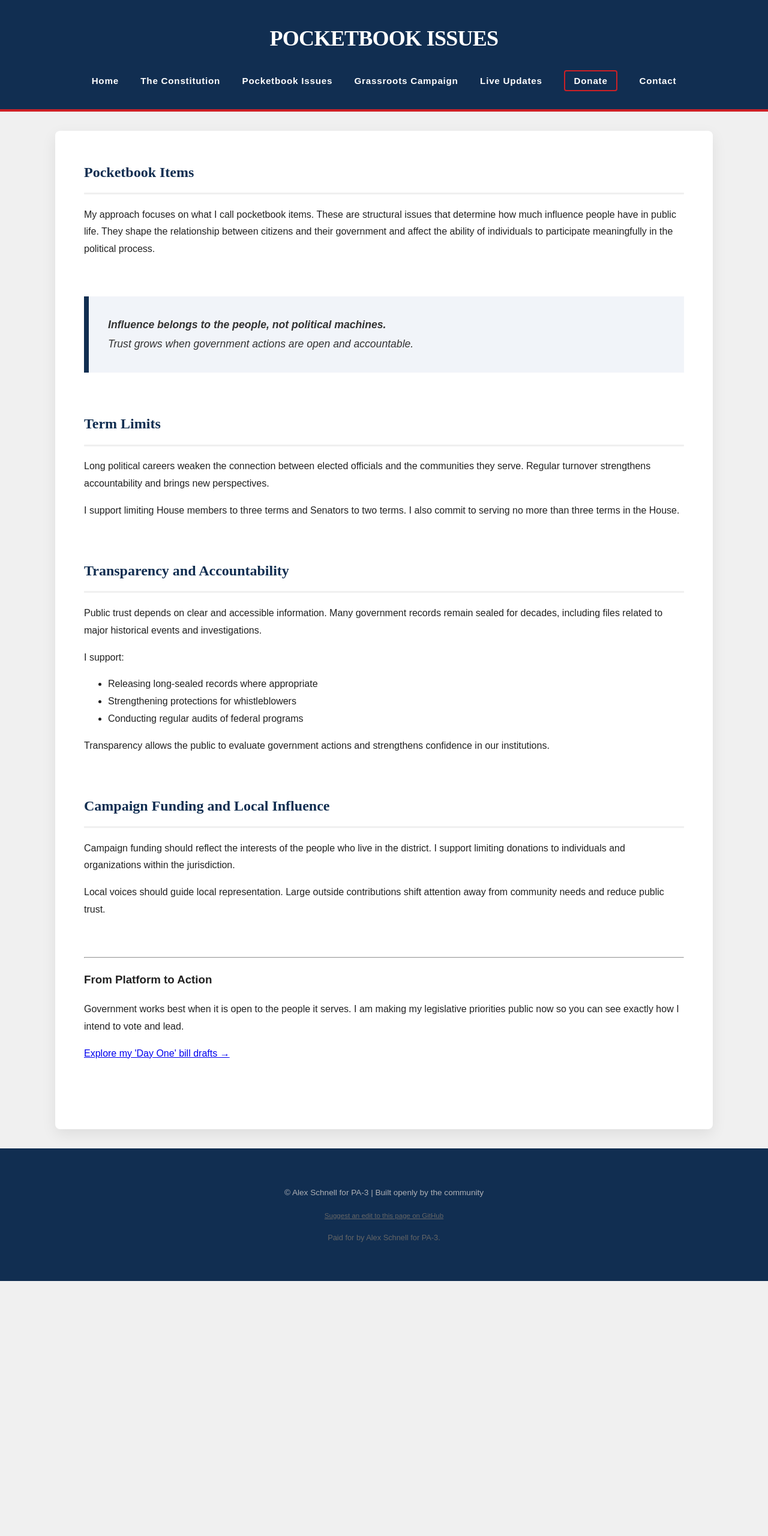
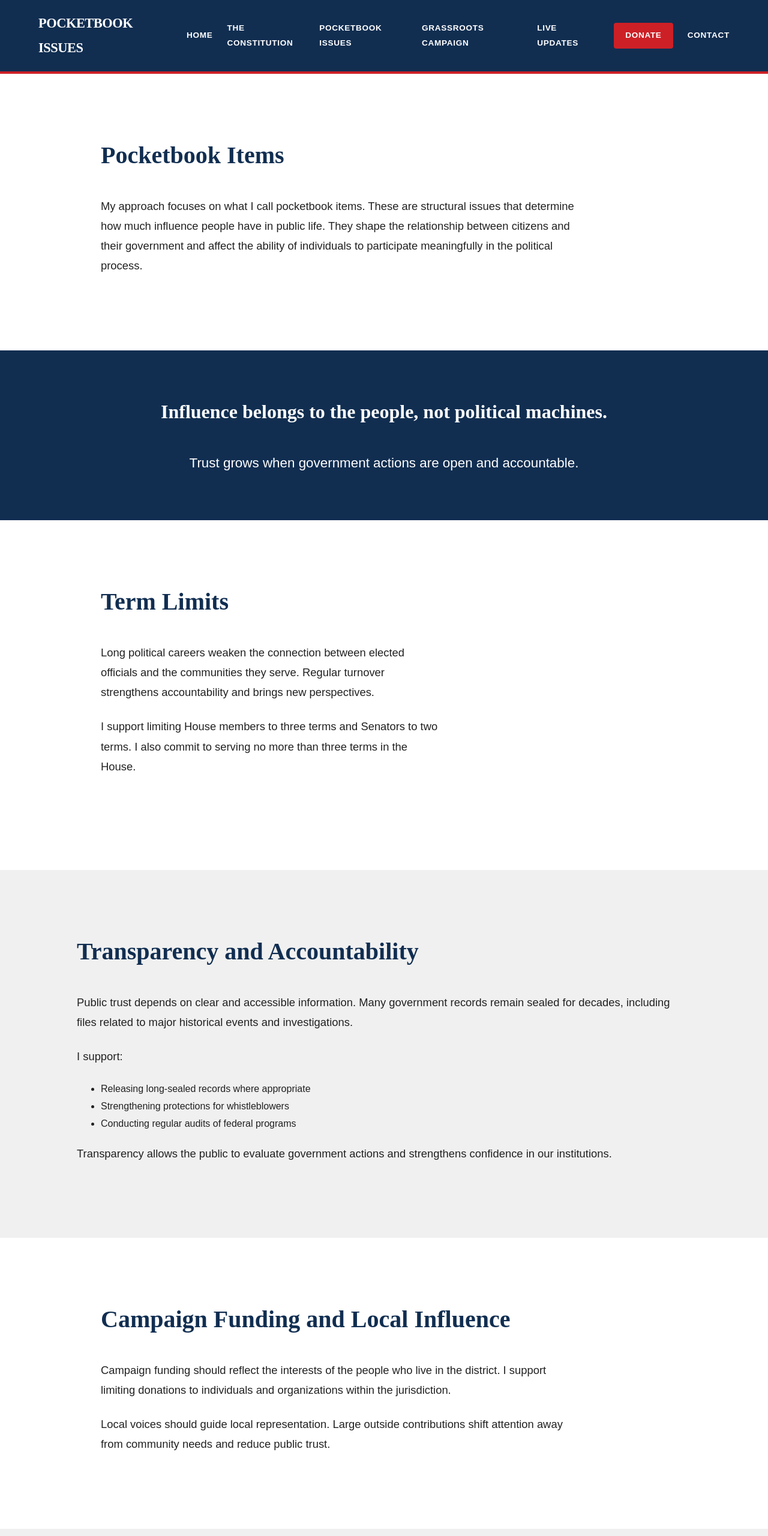
Before and after one commit to AlexSchnellPA3/alexschnellpa3.github.io, a plain HTML site: page pocketbook.html in a window 1280 px wide. Shown: the top 2560 px of the page at 60% size. Before the commit the page ends 2135 px from the top, so only its background shows below. Drawn offline with Linux system fonts and the light colour scheme.

Commit message:
Squarespace Update (#8)
2005 to 2026

Co-authored-by: Aschnell001 <aschnell001@gmail.com>

```diff
--- a/css/style.css
+++ b/css/style.css
@@ -1,6 +1,6 @@
-/* ================================
-   GLOBAL STYLES — CONGRESSIONAL
-   ================================ */
+/* ============================================================
+   GLOBAL STYLES - CONGRESSIONAL
+   ============================================================ */
 
 :root {
   /* USWDS-aligned palette */
@@ -11,18 +11,22 @@
   --white: #ffffff;
 }
 
+* {
+  box-sizing: border-box;
+}
+
 body {
   font-family: 'Public Sans', 'Source Sans Pro', sans-serif;
   margin: 0;
-  background-color: var(--bg-gray);
+  background-color: var(--white);
   color: var(--text-main);
   line-height: 1.8;
   -webkit-font-smoothing: antialiased;
 }
 
-/* ================================
+/* ============================================================
    HEADER & NAVIGATION
-   ================================ */
+   ============================================================ */
 
 header {
   position: sticky;
@@ -30,146 +34,209 @@ header {
   z-index: 1000;
   background-color: var(--primary-navy);
   color: var(--white);
-  padding: 2rem 5%;
+  padding: 1.2rem 5%;
+  display: flex;
+  justify-content: space-between; /* Keeps Name left, Nav right */
+  align-items: center;
   border-bottom: 4px solid var(--accent-red);
-  display: flex;
-  flex-direction: column;
-  align-items: center;
 }
 
 header h1 {
   margin: 0;
   font-family: 'Merriweather', serif;
   font-weight: 700;
+  font-size: 1.4rem;
   letter-spacing: -0.02em;
   text-transform: uppercase;
-  font-size: 2.25rem;
 }
 
 nav {
-  margin-top: 1.5rem;
+  display: flex;
+  align-items: center;
 }
 
 nav a {
   color: var(--white);
-  margin: 0 1rem;
+  margin-left: 1.5rem;
   text-decoration: none;
   font-weight: 600;
-  font-size: 0.95rem;
+  font-size: 0.85rem;
   letter-spacing: 0.05em;
-  border-bottom: 2px solid transparent;
+  text-transform: uppercase;
+  transition: opacity 0.2s;
 }
 
 nav a:hover {
-  border-bottom: 2px solid var(--white);
+  opacity: 0.8;
 }
 
-/* Donate link emphasis (NOT a button) */
+/* The "Squarespace" Action Button */
 nav a.donate-link {
-  border: 2px solid var(--accent-red);
-  padding: 0.45rem 0.9rem;
-  border-radius: 4px;
-  font-weight: 700;
+  background-color: var(--accent-red);
+  padding: 0.6rem 1.2rem;
+  border-radius: 4px; /* Squarespace often uses clean geometric buttons */
+  margin-left: 2rem;
 }
 
-nav a.donate-link:hover {
-  background-color: var(--accent-red);
-  color: var(--white);
-  border-bottom: 2px solid transparent;
-}
-
-/* ================================
+/* ============================================================
    MAIN CONTENT LAYOUT
-   ================================ */
+   ============================================================ */
 
 main {
-  max-width: 1000px;
-  margin: 2rem auto;
-  padding: 3rem;
-  background: var(--white);
-  box-shadow: 0 8px 24px rgba(0,0,0,0.08);
-  border-radius: 8px;
+  width: 100%;
 }
 
 section {
-  margin-bottom: 4rem;
+  padding: 100px 10%; /* Massive vertical breathing room */
+  max-width: 1200px;  /* Centers content but lets section bg be full width */
+  margin: 0 auto;
+}
+
+/* Create the "alternating" look found in modern templates */
+section:nth-child(even) {
+  max-width: 100%;
+  background-color: var(--bg-gray);
+}
+
+/* This targets the content inside even sections to keep it aligned */
+section:nth-child(even) p,
+section:nth-child(even) h2 {
+  max-width: 1200px;
+  margin-left: auto;
+  margin-right: auto;
 }
 
 h2 {
   font-family: 'Merriweather', serif;
   color: var(--primary-navy);
-  border-bottom: 3px solid var(--bg-gray);
-  padding-bottom: 0.75rem;
+  font-size: 2.5rem;
   margin-top: 0;
+  margin-bottom: 2rem;
 }
 
-/* ================================
+p {
+  font-size: 1.15rem;
+  margin-bottom: 1.5rem;
+  max-width: 800px; /* Limits line width for better readability */
+}
+
+/* ============================================================
    COMPONENTS
-   ================================ */
+   ============================================================ */
 
 .callout {
-  background: #f1f4f9;
-  padding: 2rem;
-  border-left: 8px solid var(--primary-navy);
-  font-style: italic;
-  font-size: 1.1rem;
-  color: #333;
+  background: var(--primary-navy) !important; /* High contrast section */
+  color: var(--white);
+  text-align: center;
+  padding: 80px 10%;
+  font-size: 1.4rem;
+  line-height: 1.4;
+  max-width: 100% !important;
 }
 
-.button-primary {
-  background-color: var(--accent-red);
-  color: white;
-  padding: 0.8rem 1.5rem;
-  border-radius: 4px;
-  text-decoration: none;
-  font-weight: bold;
-  display: inline-block;
+.callout strong {
+  display: block;
+  font-family: 'Merriweather', serif;
+  font-size: 2rem;
+  margin-bottom: 1rem;
+  color: var(--white);
 }
 
-/* Standard content images — sitewide */
-
+/* Hero-style Image */
 .content-image {
   display: block;
-  max-width: 320px;
   width: 100%;
+  max-width: 600px;
   height: auto;
-  margin: 0 auto 1.5rem;
-  border-radius: 6px;
+  margin: 0 auto 3rem;
+  border-radius: 8px;
+  box-shadow: 0 20px 40px rgba(0,0,0,0.1);
 }
 
-/* ================================
+/* Reusable side-by-side layout */
+.schnell-flex-container {
+  display: flex;
+  flex-wrap: wrap;
+  gap: 30px;
+  align-items: flex-start;
+  margin-bottom: 2rem;
+}
+
+.schnell-flex-text {
+  flex: 1;
+  min-width: 300px; /* Forces stack on mobile */
+}
+
+.schnell-flex-media {
+  flex: 0 0 350px; /* Fixed width on desktop */
+  max-width: 100%;
+}
+
+/* Centers the media/tweet when it stacks on mobile */
+@media (max-width: 600px) {
+  .schnell-flex-media {
+    margin: 0 auto;
+  }
+}
+
+/* ============================================================
    FOOTER
-   ================================ */
+   ============================================================ */
 
 footer {
-  text-align: center;
-  padding: 3rem 1rem;
-  font-size: 0.85rem;
-  background: var(--primary-navy);
-  color: #aeb0b5;
+  width: 100%;
+  display: flex;
+  flex-direction: column;
+  align-items: center; /* Centers items horizontally in flex */
+  justify-content: center;
+  text-align: center; /* Centers text lines */
+  padding: 4rem 1rem;
+  background: #111;
+  color: #fff;
 }
 
-/* ================================
-   RESPONSIVE — MOBILE
-   ================================ */
+footer p {
+  margin-left: auto;
+  margin-right: auto;
+  max-width: 100%; /* Overrides the 800px limit from your general 'p' tag */
+}
 
-@media (max-width: 768px) {
-  main {
-    margin: 1rem;
-    padding: 1.5rem;
-  }
+footer a {
+  color: #fff;
+  text-decoration: none;
+  margin: 0 10px; /* Gives links space if they are side-by-side */
+  border-bottom: 2px solid rgba(160, 196, 255, 0.3); /* Adds a blue line underneath without touching the text */
+  padding-bottom: 2px;
+  transition: color 0.2s;
+}
 
-  header h1 {
-    font-size: 1.8rem;
+footer a:hover {
+  border-bottom-color: #a0c4ff;
+  background: rgba(160, 196, 255, 0.1); /* Very subtle blue highlight */
+  color: var(--white);
+}
+
+/* ============================================================
+   RESPONSIVE
+   ============================================================ */
+
+@media (max-width: 1024px) {
+  header {
+    flex-direction: column;
     text-align: center;
   }
 
+  nav {
+    margin-top: 1.5rem;
+    flex-wrap: wrap;
+    justify-content: center;
+  }
+
   nav a {
-    display: inline-block;
     margin: 0.5rem;
   }
 
-  .content-image {
-    max-width: 240px;
+  section {
+    padding: 60px 5%;
   }
 }
--- a/pocketbook.html
+++ b/pocketbook.html
@@ -49,15 +49,22 @@
   Trust grows when government actions are open and accountable.
 </section>
 
-<section>
+<section class="schnell-flex-container">
+  <div class="schnell-flex-text">
     <h2>Term Limits</h2>
     <p>
       Long political careers weaken the connection between elected officials and the communities they serve. Regular turnover strengthens accountability and brings new perspectives.
     </p>
-
     <p>
       I support limiting House members to three terms and Senators to two terms. I also commit to serving no more than three terms in the House.
     </p>
+  </div>
+
+  <div class="schnell-flex-media">
+    <blockquote class="twitter-tweet" data-dnt="true">
+      <a href="https://x.com/AlexSchnellPA3/status/2011969236281749586"></a>
+    </blockquote>
+  </div>
 </section>
 
 <section>
@@ -120,5 +127,6 @@
   </p>
 </footer>
 
+<script async src="https://platform.twitter.com/widgets.js" charset="utf-8"></script>
 </body>
 </html>
```
Lines whose indentation alone changed are shown as unchanged.
